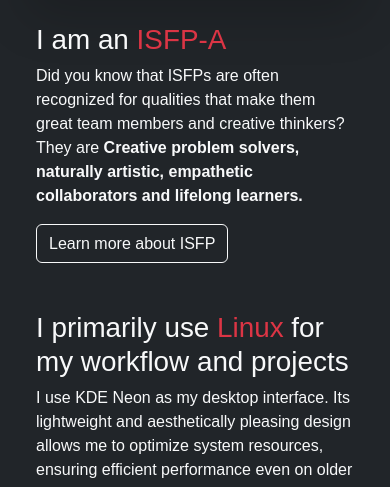
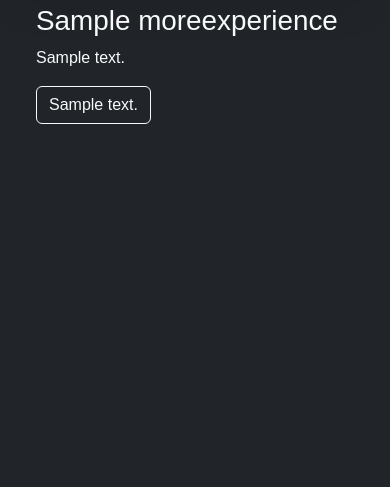
Before and after one commit to abdullashahzan/my-portfolio-website, a Django app: page / in a window 390 px wide. Shown: the part 3447-3934 px from the top of the page. Run offline with Django 5.2, Linux system fonts and the light colour scheme; tables that the repository leaves empty hold one stand-in row (values such as "Sample post"); grey boxes marked "Sample" are stand-in pictures; some web fonts are replaced.

Commit message:
UI tweaks
Changed fonts
Increased readability
Fixed uneveness

```diff
--- a/portfolio/main/admin.py
+++ b/portfolio/main/admin.py
@@ -3,6 +3,7 @@
 
 admin.site.register(aboutMe)
 admin.site.register(aboutMeExperiences)
+admin.site.register(MoreExperience)
 admin.site.register(Project)
 admin.site.register(CertificationCategory)
 admin.site.register(Certification)
--- a/portfolio/main/templates/main/home.html
+++ b/portfolio/main/templates/main/home.html
@@ -2,20 +2,20 @@
 {% extends 'main/layout.html' %}
 {% load static %}
 {% block header %}
-    <title>Homepage</title>
+    <title>Portfolio | Abdulla Shahzan</title>
 {% endblock %}
 {% block content %}
     <canvas id="bgCanvas"></canvas>
     <div class="container d-md-flex align-items-center mt-5 hidden">
         <div class="col-md-6">
-            <article class="ps-4 pnx">
+            <article class="ps-md-4 p-4 pnx">
                 <h1 class="font-1">Hey there! I'm Shahzan!</h1>
                 <hr>
                 <p class="font-2 lead">
                     I build intelligent software solutions, craft interactive web experiences, and turn ideas into functional code.
                 </p>
                 <a href="{% url 'main:projects' %}" class="btn btn-dark shadow"><i class="bi bi-code-slash me-2"></i><span class="font-2">My Projects</span></a>
-                <a href="https://linkedin.com/in/abdullashahzan" target="blank_" class="btn btn-danger shadow"><i class="bi bi-linkedin me-2"></i><span class="font-2">Let's Connect</span></a>
+                <a href="https://www.linkedin.com/in/abdulla-shahzan-03b00a226?utm_source=share&utm_campaign=share_via&utm_content=profile&utm_medium=android_app" target="blank_" class="btn btn-danger shadow"><i class="bi bi-linkedin me-2"></i><span class="font-2">Let's Connect</span></a>
             </article>
         </div>
         <div class="col-md-6 d-md-flex justify-content-center align-items-center">
@@ -101,8 +101,7 @@
 </div>
 {% for exp in experiences %}
     <div class="container pt-md-5">
-        <article class="d-md-flex justify-content-center align-items-center">
-
+        <article class="d-md-flex d-none justify-content-center align-items-center">
             {% if forloop.counter|divisibleby:2 %}
                 <div class="col-md-6 p-2 my-3">
                     <img class="shadow-lg hidden" src="{{ exp.get_image }}" alt="{{ exp.title }}" style="max-width: 100%; max-height: 100%; object-fit: contain;">
@@ -121,57 +120,96 @@
                 </div>
             {% endif %}
         </article>
+        <article class="d-block d-md-none justify-content-center align-items-center bg-dark text-light p-4 mb-4 hidden reveal rounded">
+            <h1 class="font-1 hidden reveal">{{ exp.title }}</h1>
+            <div class="my-4">
+                <img class="shadow-lg hidden" src="{{ exp.get_image }}" alt="{{ exp.title }}" style="max-width: 100%; max-height: 100%; object-fit: contain;">
+            </div>
+            <div>
+                <p class="font-2 hidden reveal mt-2">{{ exp.description|safe }}</p>
+            </div>
+        </article>
     </div>
 {% endfor %}
-<div class="container p-md-5 min-height bg-dark text-light my-5 shadow-lg">
+<div class="container p-md-5 min-height bg-dark text-light my-md-5 mt-5 shadow-lg">
     <section>
         <h1 class="font-1 text-danger px-3 pt-4 hidden">Explore more about me...</h1>
         <p class="font-2 lead px-3 hidden">Tiny yet meaningful details</p>
+        {% for more_exp in more_experiences %}
+            <div class="d-md-block d-none">
+                {% if forloop.counter|divisibleby:2 %}
+                    <div class="d-md-flex justify-content-center align-items-center pt-md-5 pt-3 hidden">
+                        <div class="col-md-6 px-4 py-2">
+                            <article>
+                                <h1 class="font-2">{{ more_exp.title | safe }}</h1>
+                                <p class="font-2">
+                                    {{ more_exp.description | safe }}
+                                </p>
+                                {% if more_exp.button_text %}
+                                    <a href="{{ more_exp.button_url }}" target="_blank" rel="noopener noreferrer" class="font-2"><span class="font-2 btn btn-outline-light">{{ more_exp.button_text }}</span></a>
+                                {% endif %}
+                            </article>
+                        </div>
+                        <div class="col-md-6 px-3 pt-md-0 pt-3">
+                            {% if more_exp.is_video %}
+                                <video autoplay muted loop playsinline class="shadow-lg" style="width:100%; object-fit:cover;">
+                                    <source src="{{ more_exp.media_url }}" type="video/mp4">
+                                </video>
+                            {% else %}
+                                <img class="shadow-lg hidden" src="{{ more_exp.media_url }}" alt="{{ more_exp.title }}" style="max-width:100%; object-fit:contain;">
+                            {% endif %}
+                        </div>
+                    </div>
+                {% else %}
                     <div class="d-md-flex pt-md-5 pt-3 animate__animated hidden">
                         <div class="col-md-6 px-3">
-                <img class="shadow-lg" src="https://i.imgur.com/K3JArm5.png" alt="ISFP" style="max-width: 100%; max-height: 100%; object-fit: contain;">
+                            {% if more_exp.is_video %}
+                                <video autoplay muted loop playsinline class="shadow-lg" style="width:100%; object-fit:cover;">
+                                    <source src="{{ more_exp.media_url }}" type="video/mp4">
+                                </video>
+                            {% else %}
+                                <img class="shadow-lg hidden" src="{{ more_exp.media_url }}" alt="{{ more_exp.title }}" style="max-width:100%; object-fit:contain;">
+                            {% endif %}
                         </div>
                         <div class="d-md-flex justify-content-center align-items-center col-md-6 px-4 py-md-2 py-4">
                             <article>
-                    <h1 class="font-2">I am an <span class="text-danger">ISFP-A</span></h1>
+                                <h1 class="font-2">{{ more_exp.title | safe }}</h1>
                                 <p class="font-2">
-                        Did you know that ISFPs are often recognized for qualities that make them great team members and creative thinkers? They are <strong>Creative problem solvers, naturally artistic, empathetic collaborators and lifelong learners.</strong>
+                                    {{ more_exp.description | safe }}
                                 </p>
-                    <a href="https://www.16personalities.com/profiles/isfp-a/m/1s7o4nxqw" class="btn btn-outline-light" target="_blank" rel="noopener noreferrer"><span class="font-2">Learn more about ISFP</span></a>
+                                {% if more_exp.button_text %}
+                                    <a href="{{ more_exp.button_url }}" target="_blank" rel="noopener noreferrer" class="font-2"><span class="font-2 btn btn-outline-light">{{ more_exp.button_text }}</span></a>
+                                {% endif %}
                             </article>
                         </div>
                     </div>
-        <div class="d-md-flex justify-content-center align-items-center pt-md-5 pt-3 animate__animated hidden">
-            <div class="col-md-6 px-4 py-2">
-                <article>
-                    <h1 class="font-2">I primarily use <span class="text-danger">Linux</span> for my workflow and projects</h1>
-                    <p class="font-2">
-                        I use KDE Neon as my desktop interface. Its lightweight and aesthetically pleasing design allows me to optimize system resources, ensuring efficient performance even on older hardware.
-                    </p>
-                </article>
+                {% endif %}
             </div>
-            <div class="col-md-6 px-3 pt-md-0 pt-3">
-                <img class="shadow-lg" src="https://i.imgur.com/eIFijMM.png" alt="ISFP" style="max-width: 100%; max-height: 100%; object-fit: contain;">
-            </div>
-        </div>
-        <div class="d-md-flex pt-5 animate__animated hidden">
+            <div class="d-block d-md-none">
+                <div class="d-md-flex pt-md-5 pt-3 animate__animated hidden">
                     <div class="col-md-6 px-3">
-                <div class="video-container" style="width: 100%; height: 100%; overflow: hidden;">
-                    <video autoplay muted loop playsinline style="width: 100%; height: 100%; object-fit: cover;">
-                        <source src="https://i.imgur.com/Np3Zxlv.mp4" type="video/mp4">
-                        Your browser does not support the video tag.
+                        {% if more_exp.is_video %}
+                            <video autoplay muted loop playsinline class="shadow-lg" style="width:100%; object-fit:cover;">
+                                <source src="{{ more_exp.media_url }}" type="video/mp4">
                             </video>
-                </div>
+                        {% else %}
+                            <img class="shadow-lg hidden" src="{{ more_exp.media_url }}" alt="{{ more_exp.title }}" style="max-width:100%; object-fit:contain;">
+                        {% endif %}
                     </div>
                     <div class="d-md-flex justify-content-center align-items-center col-md-6 px-4 py-md-2 py-4">
                         <article>
-                    <h1 class="font-2">I love to smash keyboard at <span class="text-danger">90-100 wpm</span></h1>
+                            <h1 class="font-2">{{ more_exp.title | safe }}</h1>
                             <p class="font-2">
-                        This allows me to handle tasks quickly and accurately. It enhances my productivity when coding, drafting documentation, or managing projects, ensuring that ideas are captured efficiently and workflow remains smooth.
+                                {{ more_exp.description | safe }}
                             </p>
+                            {% if more_exp.button_text %}
+                                <a href="{{ more_exp.button_url }}" target="_blank" rel="noopener noreferrer" class="font-2"><span class="font-2 btn btn-outline-light">{{ more_exp.button_text }}</span></a>
+                            {% endif %}
                         </article>
                     </div>
                 </div>
+            </div>
+        {% endfor %}
     </section>
 </div>
 <div class="video-container">
--- a/portfolio/main/templates/main/layout.html
+++ b/portfolio/main/templates/main/layout.html
@@ -21,8 +21,8 @@
         <nav class="navbar navbar-expand-lg bg-body-tertiary sticky-top" data-bs-theme="dark">
             <div class="container-fluid">
                 <a class="navbar-brand font-2" href="{% url 'main:home' %}">Abdulla Shahzan</a>
-                <button class="navbar-toggler" type="button" data-bs-toggle="collapse" data-bs-target="#navbarNav" aria-controls="navbarNav" aria-expanded="false" aria-label="Toggle navigation">
-                <span class="navbar-toggler-icon"></span>
+                <button class="btn btn-outline-none text-light fs-2" type="button" data-bs-toggle="collapse" data-bs-target="#navbarNav" aria-controls="navbarNav" aria-expanded="false" aria-label="Toggle navigation">
+                <i class="bi bi-list"></i>
                 </button>
                 <div class="collapse navbar-collapse" id="navbarNav">
                     <ul class="navbar-nav ms-auto font-2">
@@ -47,7 +47,7 @@
                 <p class="mb-0 font-2 lead">&copy; 2025 All rights reserved.</p>
             </div>
             <div class="container mt-3">
-                <a href="https://linkedin.com/in/abdullashahzan" class="text-decoration-none text-danger"><i class="bi bi-linkedin me-2"></i><span class="font-2">Connect with me</span></a>
+                <a href="https://www.linkedin.com/in/abdulla-shahzan-03b00a226?utm_source=share&utm_campaign=share_via&utm_content=profile&utm_medium=android_app" class="text-decoration-none text-danger"><i class="bi bi-linkedin me-2"></i><span class="font-2">Connect with me</span></a>
             </div>
         </footer>
         <script src="{% static 'main/script.js' %}"></script>
--- a/portfolio/main/views.py
+++ b/portfolio/main/views.py
@@ -4,10 +4,12 @@
 def home(request):
 	about_me = aboutMe.objects.all()
 	experiences = aboutMeExperiences.objects.all()
+	more_experiences = MoreExperience.objects.all()
 	huawei_category = CertificationCategory.objects.filter(name__iexact="Huawei").first()
 	return render(request, "main/home.html",{
 		"about_me":about_me,
 		'experiences': experiences,
+		"more_experiences": more_experiences,
 		"huawei_category": huawei_category
 	})
 
```
Also changed, not shown: portfolio/main/models.py (+11 -0 lines), portfolio/main/migrations/0013_moreexperience.py (added), portfolio/main/migrations/0014_alter_moreexperience_options_and_more.py (added), portfolio/main/migrations/0015_moreexperience_button_text.py (added). Lines whose indentation alone changed are shown as unchanged.
